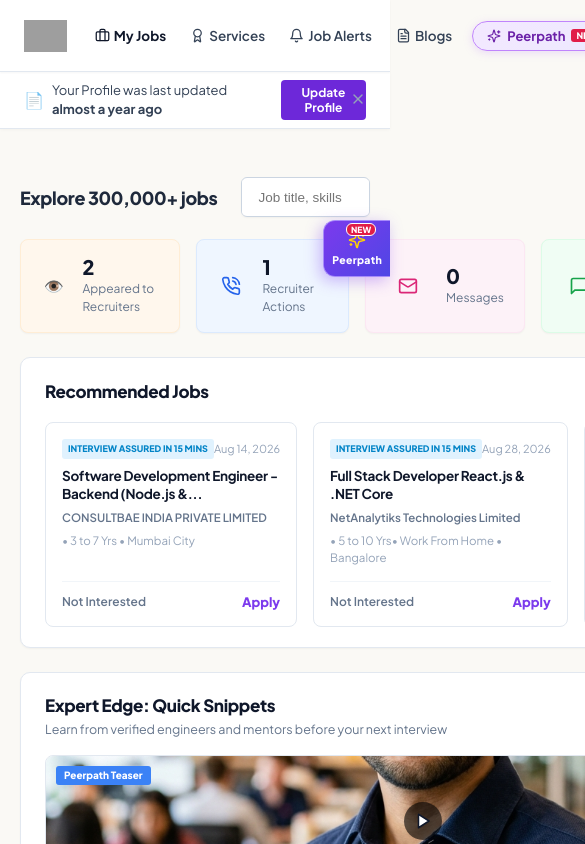
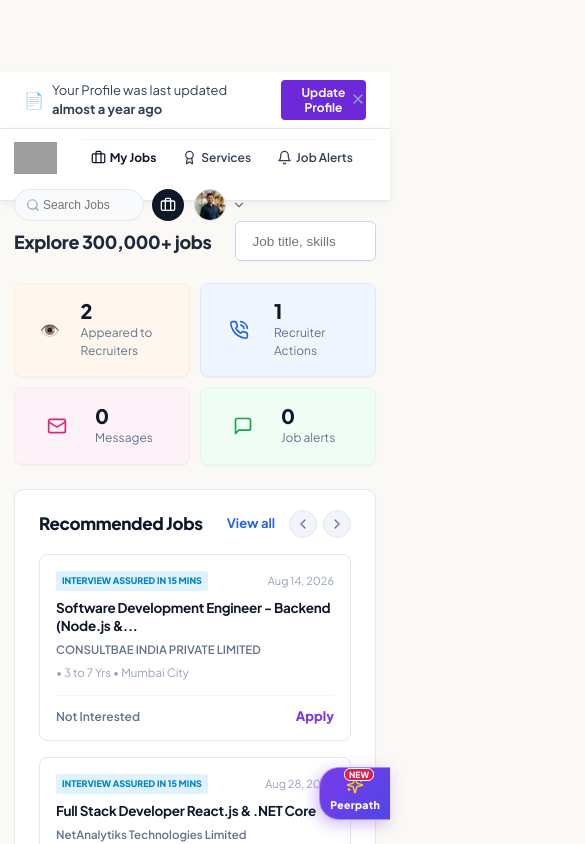
Before and after one commit to prakashmahto-shine/shine-peerpath, a React (Vite) app: page / in a window 390 px wide. Shown: the top 844 px of the page, 585 px wide, since content can reach past the window. Built offline with nearby package versions, Linux system fonts and the light colour scheme; grey boxes are pictures that could not be loaded.

Commit message:
feat: complete mobile & tablet responsive layout for all peerpath views

```diff
--- a/src/styles/index.css
+++ b/src/styles/index.css
@@ -3941,15 +3941,424 @@
   50% { opacity: 0.4; transform: scale(1.3); }
 }
 
+/* ==========================================================================
+   TABLET & MOBILE RESPONSIVE DESIGN SYSTEM (SHINE PEERPATH)
+   ========================================================================== */
+
 @media (max-width: 1024px) {
-  .profile-layout-grid, .guidance-hero-banner, .opp-body-grid, .gallery-layout-grid, .profile-header-main, .booking-modal-grid, .payment-layout-grid, .post-session-grid, .footer-top-links-grid {
+  .myshine-nav-container {
+    padding: 0 16px;
+  }
+
+  .myprofile-layout-2col {
     grid-template-columns: 1fr;
-  }
-  .gallery-sidebar { display: none; }
-  .expert-cards-container { grid-template-columns: repeat(2, 1fr); }
-}
-
-@media (max-width: 640px) {
-  .expert-cards-container { grid-template-columns: 1fr; }
-  .expert-value-props-grid { grid-template-columns: 1fr 1fr; }
-}
+    gap: 20px;
+  }
+
+  .badges-2col-grid {
+    grid-template-columns: 1fr;
+  }
+
+  .myshine-main-2col-layout {
+    grid-template-columns: 1fr;
+  }
+
+  .profile-layout-grid,
+  .guidance-hero-banner,
+  .opp-body-grid,
+  .gallery-layout-grid,
+  .profile-header-main,
+  .booking-modal-grid,
+  .payment-layout-grid,
+  .post-session-grid,
+  .footer-top-links-grid,
+  .sessions-dashboard-grid {
+    grid-template-columns: 1fr;
+  }
+
+  .gallery-sidebar {
+    display: none;
+  }
+
+  .expert-cards-container {
+    grid-template-columns: repeat(2, 1fr);
+  }
+
+  .expert-profile-2col-grid {
+    grid-template-columns: 1fr;
+  }
+
+  .booking-widget-sticky {
+    position: static;
+    margin-top: 24px;
+  }
+}
+
+@media (max-width: 768px) {
+  .content-wrapper {
+    padding: 0 14px;
+  }
+
+  .myshine-navbar {
+    position: sticky;
+    top: 0;
+    z-index: 998;
+    background: #ffffff;
+    box-shadow: 0 2px 8px rgba(0, 0, 0, 0.06);
+  }
+
+  .myshine-nav-container {
+    flex-wrap: wrap;
+    height: auto;
+    padding: 10px 14px;
+    gap: 10px;
+  }
+
+  .myshine-nav-left {
+    display: flex;
+    align-items: center;
+    justify-content: space-between;
+    width: 100%;
+  }
+
+  .myshine-nav-links {
+    order: 3;
+    width: 100%;
+    display: flex;
+    overflow-x: auto;
+    -webkit-overflow-scrolling: touch;
+    white-space: nowrap;
+    gap: 6px;
+    padding: 4px 0 6px 0;
+    border-top: 1px solid #F1F5F9;
+  }
+
+  .myshine-nav-links::-webkit-scrollbar {
+    display: none;
+  }
+
+  .myshine-link {
+    font-size: 12px;
+    padding: 6px 10px;
+    flex-shrink: 0;
+  }
+
+  .myshine-guidance-pill {
+    flex-shrink: 0;
+    padding: 5px 10px;
+    font-size: 11.5px;
+  }
+
+  .myshine-nav-right-prod {
+    gap: 8px;
+  }
+
+  .prod-nav-search-bar {
+    width: 130px;
+  }
+
+  .prod-search-input {
+    height: 32px;
+    font-size: 12px;
+    padding: 0 10px 0 28px;
+  }
+
+  .prod-search-input:focus {
+    width: 150px;
+  }
+
+  .btn-shine-getapp {
+    display: none;
+  }
+
+  .btn-shine-recruiter-icon-circle {
+    width: 32px;
+    height: 32px;
+  }
+
+  .user-nav-avatar-circle {
+    width: 32px;
+    height: 32px;
+  }
+
+  /* Candidate Summary Bar */
+  .candidate-summary-bar {
+    flex-direction: column;
+    align-items: flex-start;
+    gap: 10px;
+    padding: 14px;
+  }
+
+  .c-sum-divider {
+    display: none;
+  }
+
+  .c-sum-item {
+    width: 100%;
+    justify-content: space-between;
+  }
+
+  /* Peerpath Trajectory Opportunities */
+  .guidance-hero-banner {
+    padding: 20px 16px;
+    border-radius: 12px;
+  }
+
+  .guidance-hero-title {
+    font-size: 22px;
+  }
+
+  .guidance-hero-desc {
+    font-size: 13px;
+  }
+
+  .hero-actions {
+    flex-direction: column;
+    width: 100%;
+    gap: 10px;
+  }
+
+  .hero-actions button {
+    width: 100%;
+    justify-content: center;
+  }
+
+  .opp-card {
+    padding: 18px 14px;
+  }
+
+  .opp-card-header {
+    flex-direction: column;
+    align-items: flex-start;
+    gap: 10px;
+  }
+
+  .opp-title {
+    font-size: 16px;
+  }
+
+  .opp-body-grid {
+    grid-template-columns: 1fr;
+    gap: 14px;
+  }
+
+  .opp-footer-bar {
+    flex-direction: column;
+    align-items: flex-start;
+    gap: 14px;
+    padding-top: 14px;
+  }
+
+  .matched-experts-preview {
+    width: 100%;
+  }
+
+  .opp-btn-group {
+    width: 100%;
+    display: flex;
+    flex-direction: column;
+    gap: 8px;
+  }
+
+  .opp-btn-group button {
+    width: 100%;
+    justify-content: center;
+  }
+
+  /* Profile View Mobile */
+  .shine-alert-banner {
+    flex-direction: column;
+    align-items: flex-start;
+    gap: 12px;
+    padding: 14px;
+  }
+
+  .shine-alert-banner button {
+    width: 100%;
+    justify-content: center;
+  }
+
+  .resume-item-row {
+    flex-direction: column;
+    align-items: flex-start;
+    gap: 12px;
+  }
+
+  .res-actions-right {
+    width: 100%;
+    justify-content: flex-end;
+    border-top: 1px solid #E2E8F0;
+    padding-top: 8px;
+  }
+
+  .resume-eval-flex {
+    flex-direction: column;
+    align-items: flex-start;
+    gap: 14px;
+  }
+
+  .resume-eval-flex button {
+    width: 100%;
+    justify-content: center;
+  }
+
+  .section-card-top-bar {
+    flex-wrap: wrap;
+    gap: 8px;
+  }
+
+  /* Quick filter bar in gallery */
+  .quick-filter-bar {
+    flex-direction: column;
+    align-items: stretch;
+    gap: 12px;
+  }
+
+  .filter-pill-group {
+    overflow-x: auto;
+    -webkit-overflow-scrolling: touch;
+    flex-wrap: nowrap;
+    padding-bottom: 4px;
+  }
+
+  .filter-pill-group::-webkit-scrollbar {
+    display: none;
+  }
+
+  .filter-dropdowns {
+    width: 100%;
+    display: flex;
+    gap: 8px;
+  }
+
+  .filter-dropdowns select {
+    flex: 1;
+  }
+
+  .expert-cards-container {
+    grid-template-columns: 1fr;
+  }
+
+  /* Dashboard Metrics Grid */
+  .myshine-metrics-grid {
+    grid-template-columns: repeat(2, 1fr);
+    gap: 10px;
+  }
+
+  .recommended-jobs-grid {
+    grid-template-columns: 1fr;
+  }
+
+  .snippets-horizontal-scroll {
+    gap: 12px;
+  }
+
+  .snippet-card {
+    min-width: 240px;
+  }
+
+  /* Sessions & Recruiter */
+  .sessions-header-flex,
+  .recruiter-top-banner {
+    flex-direction: column;
+    align-items: flex-start;
+    gap: 14px;
+  }
+
+  .sessions-header-flex button,
+  .recruiter-filter-toggle-box {
+    width: 100%;
+  }
+
+  .r-card-header {
+    flex-direction: column;
+    align-items: flex-start;
+    gap: 10px;
+  }
+
+  .r-card-actions {
+    flex-direction: column;
+    gap: 8px;
+  }
+
+  .r-card-actions button {
+    width: 100%;
+    justify-content: center;
+  }
+
+  /* Floating Peerpath Widget */
+  .shine-floating-peerpath-widget {
+    top: auto;
+    bottom: 24px;
+    right: 0;
+  }
+
+  .floating-peerpath-btn {
+    border-radius: 20px 0 0 20px;
+    padding: 8px 10px;
+  }
+
+  /* Modal Responsive */
+  .modal-surface-card,
+  .booking-modal-surface {
+    width: 95vw !important;
+    max-width: 95vw !important;
+    max-height: 90vh;
+    overflow-y: auto;
+    padding: 18px !important;
+    margin: 10px auto;
+  }
+
+  .live-call-container {
+    height: 85vh;
+  }
+
+  .call-controls-bar {
+    padding: 8px 12px;
+    gap: 8px;
+  }
+
+  .call-ctrl-btn {
+    width: 40px;
+    height: 40px;
+  }
+}
+
+@media (max-width: 480px) {
+  .myshine-metrics-grid {
+    grid-template-columns: 1fr 1fr;
+  }
+
+  .exp-role-row {
+    flex-direction: column;
+    align-items: flex-start;
+    gap: 2px;
+  }
+
+  .candidate-full-name {
+    font-size: 20px;
+  }
+
+  .hero-name-row {
+    flex-direction: column;
+    align-items: flex-start;
+    gap: 6px;
+  }
+
+  .guidance-bottom-cta-box {
+    flex-direction: column;
+    align-items: stretch;
+    text-align: center;
+    gap: 16px;
+  }
+
+  .guidance-bottom-cta-box button {
+    width: 100%;
+    justify-content: center;
+  }
+
+  .b-cta-left {
+    flex-direction: column;
+    align-items: center;
+  }
+}
```
